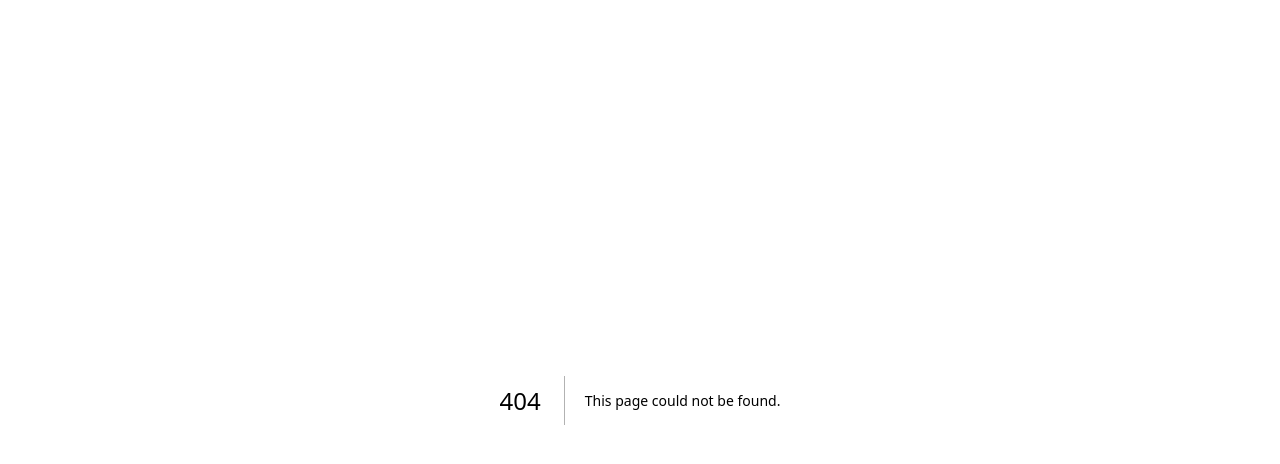
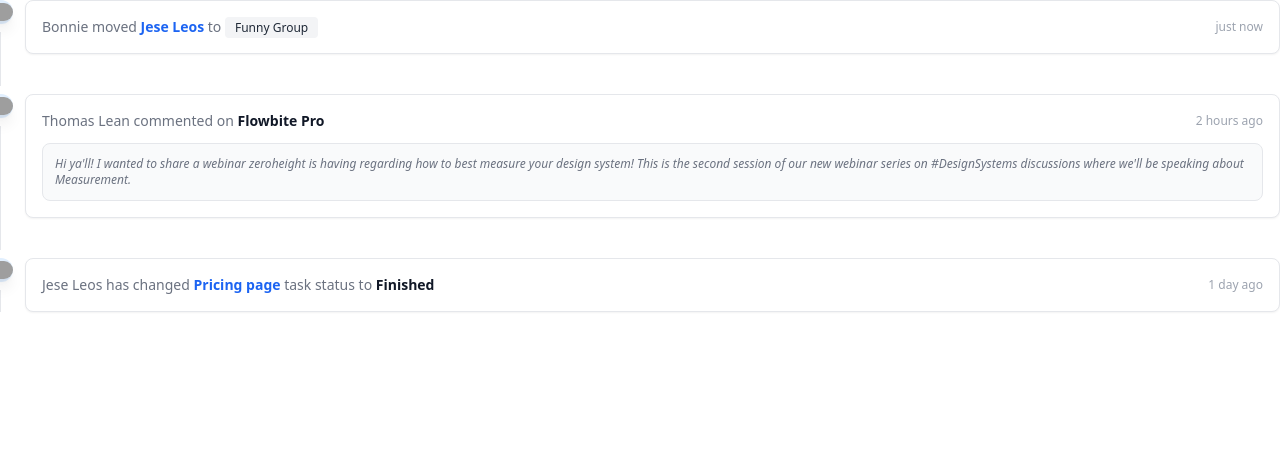
Before and after one commit to TeamWale-social-crowdfunding/final-project-client, a Next.js app: page /post/component/Comments in a window 1280 px wide. Before the commit this address had no page. Shown: the top 464 px of the page. Built offline with nearby package versions, Linux system fonts and the light colour scheme; grey boxes are pictures that could not be loaded.

Commit message:
✨ feat: update ui

```diff
--- a/src/components/ui/Gallery.tsx
+++ b/src/components/ui/Gallery.tsx
@@ -3,7 +3,9 @@ import Slider, { Settings } from "react-slick";
 import "slick-carousel/slick/slick.css";
 import "slick-carousel/slick/slick-theme.css";
 
-const Gallery = () => {
+const Gallery = (galleryData: {
+  data: { type: string; url: string; key: string }[];
+}) => {
   const settings: Settings = {
     dots: false,
     infinite: false,
@@ -70,61 +72,18 @@ const Gallery = () => {
         </svg>
       </button>
 
-      <Slider ref={sliderRef} {...settings} className=" max-w-[572px]">
-        <div className="">
-          <div className="pr-3">
-            <img
-              className="max-h-[462px] w-auto max-w-full mb-2 rounded-xl"
-              src="https://images.unsplash.com/photo-1534528741775-53994a69daeb?ixlib=rb-4.0.3&ixid=M3wxMjA3fDB8MHxwaG90by1wYWdlfHx8fGVufDB8fHx8fA%3D%3D&auto=format&fit=crop&w=1528&q=80"
-              alt=""
-            />
+      <Slider ref={sliderRef} {...settings} className=" max-w-[572px] mb-2">
+        {galleryData.data.map((media, key) => (
+          <div key={key} className="">
+            <div className="">
+              <img
+                className="max-h-[462px] w-auto max-w-full rounded-xl m-0"
+                src={media.url}
+                alt=""
+              />
+            </div>
           </div>
-        </div>
-        <div className="">
-          <div className="pr-3">
-            <img
-              className="max-h-[462px] w-auto max-w-full mb-2 rounded-xl"
-              src="https://images.unsplash.com/photo-1534528741775-53994a69daeb?ixlib=rb-4.0.3&ixid=M3wxMjA3fDB8MHxwaG90by1wYWdlfHx8fGVufDB8fHx8fA%3D%3D&auto=format&fit=crop&w=1528&q=80"
-              alt=""
-            />
-          </div>
-        </div>
-        <div className="">
-          <div className="pr-3">
-            <img
-              className="max-h-[462px] w-auto max-w-full mb-2 rounded-xl"
-              src="https://images.unsplash.com/photo-1534528741775-53994a69daeb?ixlib=rb-4.0.3&ixid=M3wxMjA3fDB8MHxwaG90by1wYWdlfHx8fGVufDB8fHx8fA%3D%3D&auto=format&fit=crop&w=1528&q=80"
-              alt=""
-            />
-          </div>
-        </div>
-        <div className="">
-          <div className="pr-3">
-            <img
-              className="max-h-[462px] w-auto max-w-full mb-2 rounded-xl"
-              src="https://images.unsplash.com/photo-1534528741775-53994a69daeb?ixlib=rb-4.0.3&ixid=M3wxMjA3fDB8MHxwaG90by1wYWdlfHx8fGVufDB8fHx8fA%3D%3D&auto=format&fit=crop&w=1528&q=80"
-              alt=""
-            />
-          </div>
-        </div>
-        <div className="">
-          <div className="pr-3">
-            <img
-              className="max-h-[462px] w-auto max-w-full mb-2 rounded-xl"
-              src="https://images.unsplash.com/photo-1534528741775-53994a69daeb?ixlib=rb-4.0.3&ixid=M3wxMjA3fDB8MHxwaG90by1wYWdlfHx8fGVufDB8fHx8fA%3D%3D&auto=format&fit=crop&w=1528&q=80"
-              alt=""
-            />
-          </div>
-        </div>
-        <div className="">
-          <div className="pr-3">
-            <img
-              className="max-h-[462px] w-auto max-w-full mb-2 rounded-xl"
-              src="https://images.unsplash.com/photo-1534528741775-53994a69daeb?ixlib=rb-4.0.3&ixid=M3wxMjA3fDB8MHxwaG90by1wYWdlfHx8fGVufDB8fHx8fA%3D%3D&auto=format&fit=crop&w=1528&q=80"
-              alt=""
-            />
-          </div>
-        </div>
+        ))}
       </Slider>
     </div>
   );
--- /dev/null
+++ b/src/components/ui/MediaGallery.tsx
@@ -0,0 +1,22 @@
+import React from "react";
+import Gallery from "./Gallery";
+
+const MediaGallery = (dataMedia: {
+  data: { type: string; url: string; key: string }[];
+}) => {
+  return (
+    <div>
+      {dataMedia.data.length == 1 ? (
+        <img
+          className="max-h-[462px] w-auto max-w-full mb-2 rounded-xl"
+          src={dataMedia.data[0].url}
+          alt="image description"
+        />
+      ) : (
+        <Gallery data={[...dataMedia.data]}></Gallery>
+      )}
+    </div>
+  );
+};
+
+export default MediaGallery;
--- a/src/pages/home/components/PostCard.tsx
+++ b/src/pages/home/components/PostCard.tsx
@@ -1,3 +1,4 @@
+import MediaGallery from "@/src/components/ui/MediaGallery";
 import { PostPropI } from "@/src/context/model/post.model";
 import { getTimeDiffString } from "@/src/utils/createdDayTransform";
 import Link from "next/link";
@@ -6,7 +7,7 @@ import CommentsExpanded from "./CommentsExpanded";
 
 const PostCard = (postData: { data: PostPropI }) => {
   return (
-    <Link href={`/post?postId=${postData.data._id}`}>
+    //<Link href={`/post?postId=${postData.data._id}`}>
     <div className="flex flex-col mb-10 lg:px-0 px-4 ">
       <hr className="h-px bg-gray-200 border-0 dark:bg-gray-700"></hr>
       <div className="flex items-start pt-4">
@@ -38,16 +39,9 @@ const PostCard = (postData: { data: PostPropI }) => {
               {postData.data.content}
             </p>
             <div>
-                {postData.data.media?.map((media, index): any => {
-                  return (
-                    <img
-                      key={index}
-                      className="max-h-[462px] w-auto max-w-full mb-2 rounded-xl"
-                      src={media.url}
-                      alt="image description"
-                    />
-                  );
-                })}
+              {postData.data.media && (
+                <MediaGallery data={postData.data.media}></MediaGallery>
+              )}
             </div>
 
             <div className="flex items-center">
@@ -110,7 +104,7 @@ const PostCard = (postData: { data: PostPropI }) => {
         </div>
       </div>
     </div>
-    </Link>
+    //</Link>
   );
 };
 
--- /dev/null
+++ b/src/pages/post/component/Comments.tsx
@@ -0,0 +1,95 @@
+import React from "react";
+
+const Comments = () => {
+  return (
+    <ol className="relative border-l border-gray-200 dark:border-gray-700">
+      <li className="mb-10 ml-6">
+        <span className="absolute flex items-center justify-center w-6 h-6 bg-blue-100 rounded-full -left-3 ring-8 ring-white dark:ring-gray-900 dark:bg-blue-900">
+          <img
+            className="rounded-full shadow-lg"
+            src="/docs/images/people/profile-picture-3.jpg"
+            alt="Bonnie image"
+          />
+        </span>
+        <div className="items-center justify-between p-4 bg-white border border-gray-200 rounded-lg shadow-sm sm:flex dark:bg-gray-700 dark:border-gray-600">
+          <time className="mb-1 text-xs font-normal text-gray-400 sm:order-last sm:mb-0">
+            just now
+          </time>
+          <div className="text-sm font-normal text-gray-500 dark:text-gray-300">
+            Bonnie moved{" "}
+            <a
+              href="#"
+              className="font-semibold text-blue-600 dark:text-blue-500 hover:underline"
+            >
+              Jese Leos
+            </a>{" "}
+            to{" "}
+            <span className="bg-gray-100 text-gray-800 text-xs font-normal mr-2 px-2.5 py-0.5 rounded dark:bg-gray-600 dark:text-gray-300">
+              Funny Group
+            </span>
+          </div>
+        </div>
+      </li>
+      <li className="mb-10 ml-6">
+        <span className="absolute flex items-center justify-center w-6 h-6 bg-blue-100 rounded-full -left-3 ring-8 ring-white dark:ring-gray-900 dark:bg-blue-900">
+          <img
+            className="rounded-full shadow-lg"
+            src="/docs/images/people/profile-picture-5.jpg"
+            alt="Thomas Lean image"
+          />
+        </span>
+        <div className="p-4 bg-white border border-gray-200 rounded-lg shadow-sm dark:bg-gray-700 dark:border-gray-600">
+          <div className="items-center justify-between mb-3 sm:flex">
+            <time className="mb-1 text-xs font-normal text-gray-400 sm:order-last sm:mb-0">
+              2 hours ago
+            </time>
+            <div className="text-sm font-normal text-gray-500 lex dark:text-gray-300">
+              Thomas Lean commented on{" "}
+              <a
+                href="#"
+                className="font-semibold text-gray-900 dark:text-white hover:underline"
+              >
+                Flowbite Pro
+              </a>
+            </div>
+          </div>
+          <div className="p-3 text-xs italic font-normal text-gray-500 border border-gray-200 rounded-lg bg-gray-50 dark:bg-gray-600 dark:border-gray-500 dark:text-gray-300">
+            Hi ya'll! I wanted to share a webinar zeroheight is having regarding
+            how to best measure your design system! This is the second session
+            of our new webinar series on #DesignSystems discussions where we'll
+            be speaking about Measurement.
+          </div>
+        </div>
+      </li>
+      <li className="ml-6">
+        <span className="absolute flex items-center justify-center w-6 h-6 bg-blue-100 rounded-full -left-3 ring-8 ring-white dark:ring-gray-900 dark:bg-blue-900">
+          <img
+            className="rounded-full shadow-lg"
+            src="/docs/images/people/profile-picture-1.jpg"
+            alt="Jese Leos image"
+          />
+        </span>
+        <div className="items-center justify-between p-4 bg-white border border-gray-200 rounded-lg shadow-sm sm:flex dark:bg-gray-700 dark:border-gray-600">
+          <time className="mb-1 text-xs font-normal text-gray-400 sm:order-last sm:mb-0">
+            1 day ago
+          </time>
+          <div className="text-sm font-normal text-gray-500 lex dark:text-gray-300">
+            Jese Leos has changed{" "}
+            <a
+              href="#"
+              className="font-semibold text-blue-600 dark:text-blue-500 hover:underline"
+            >
+              Pricing page
+            </a>{" "}
+            task status to{" "}
+            <span className="font-semibold text-gray-900 dark:text-white">
+              Finished
+            </span>
+          </div>
+        </div>
+      </li>
+    </ol>
+  );
+};
+
+export default Comments;
--- a/src/pages/post/component/Post.tsx
+++ b/src/pages/post/component/Post.tsx
@@ -1,6 +1,7 @@
 import { PostPropI } from "@/src/context/model/post.model";
 import { getTimeDiffString } from "@/src/utils/createdDayTransform";
 import React from "react";
+import Comments from "./Comments";
 
 const Post = (postData: { data: PostPropI }) => {
   return (
@@ -107,6 +108,7 @@ const Post = (postData: { data: PostPropI }) => {
           </div>
         </div>
       </div>
+      <Comments></Comments>
     </div>
   );
 };
```
Lines whose indentation alone changed are shown as unchanged.
